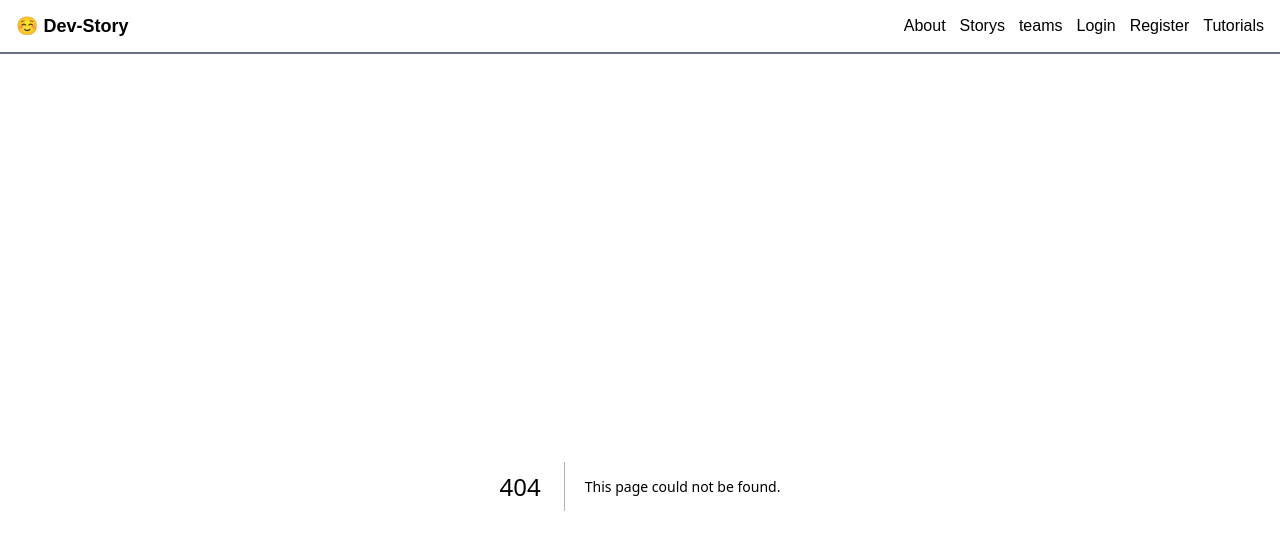
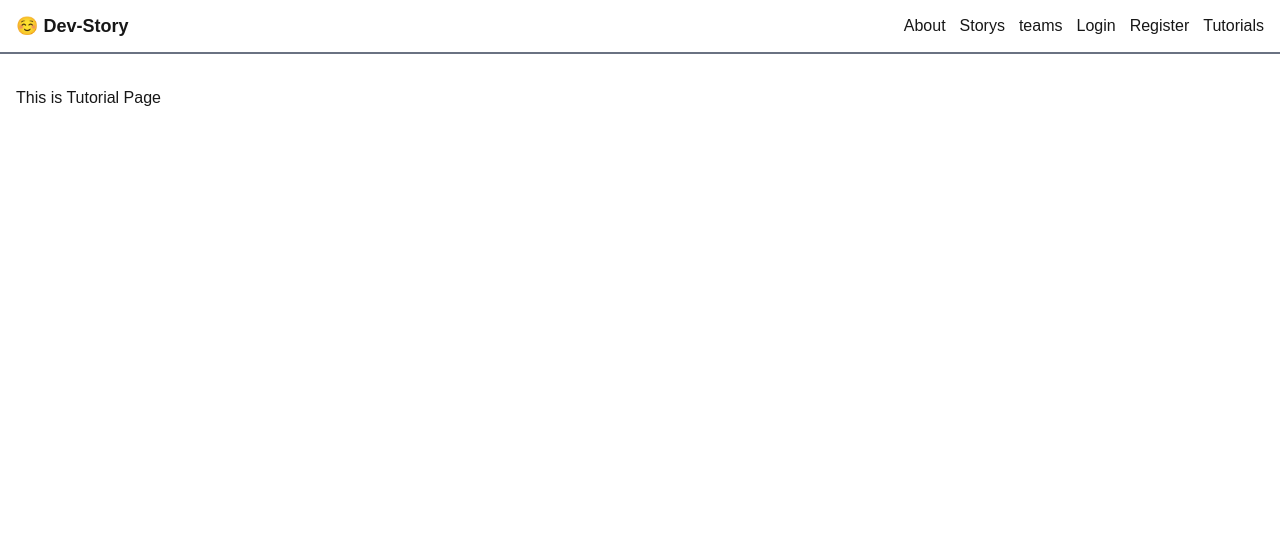
Before and after one commit to mjh-shikder/Dev-Story_Next.js, a Next.js app: page /tutorials/1/1/pages/1/1 in a window 1280 px wide. Before the commit this address had no page. Shown: the top 550 px of the page. Built offline with nearby package versions, Linux system fonts and the light colour scheme.

Commit message:
Tutorial page Dynamic segment added

```diff
--- /dev/null
+++ b/src/app/tutorials/[technology]/[topic]/pages/[page_no]/[subject]/page.jsx
@@ -0,0 +1,11 @@
+import React from 'react';
+
+const TutorialPage = () => {
+    return (
+        <div>
+            This is Tutorial Page
+        </div>
+    );
+};
+
+export default TutorialPage;
```
